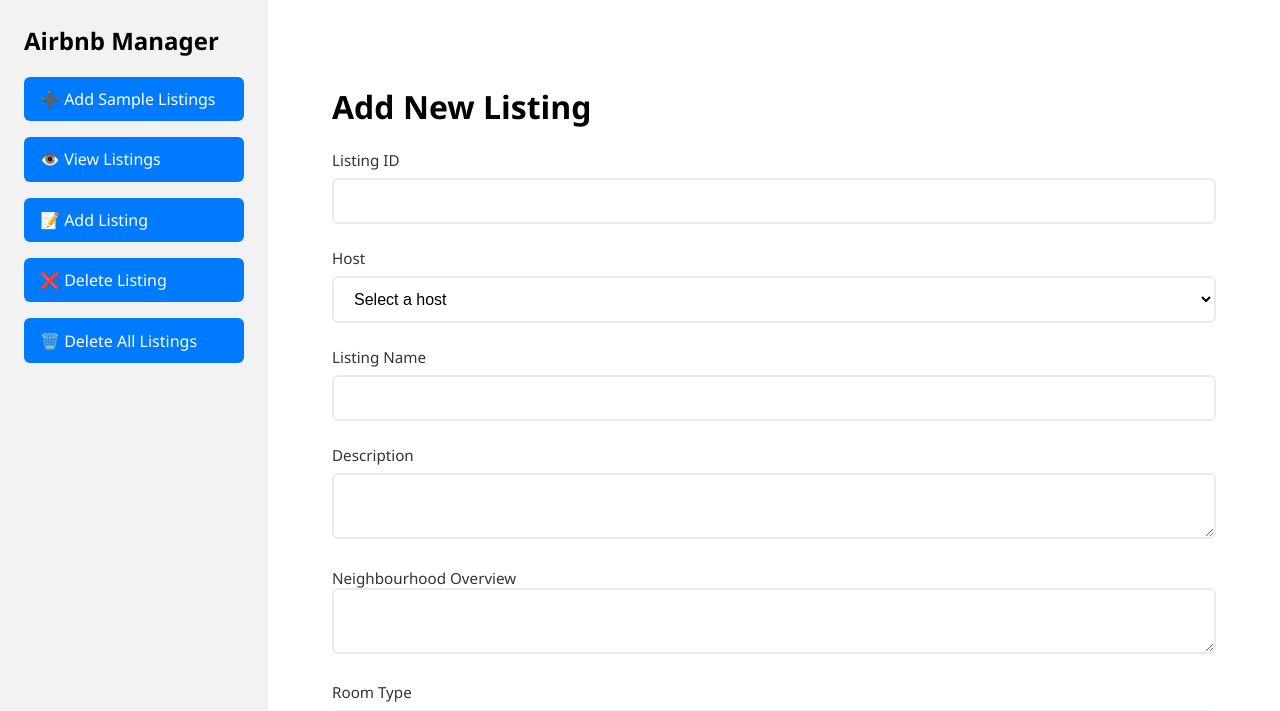
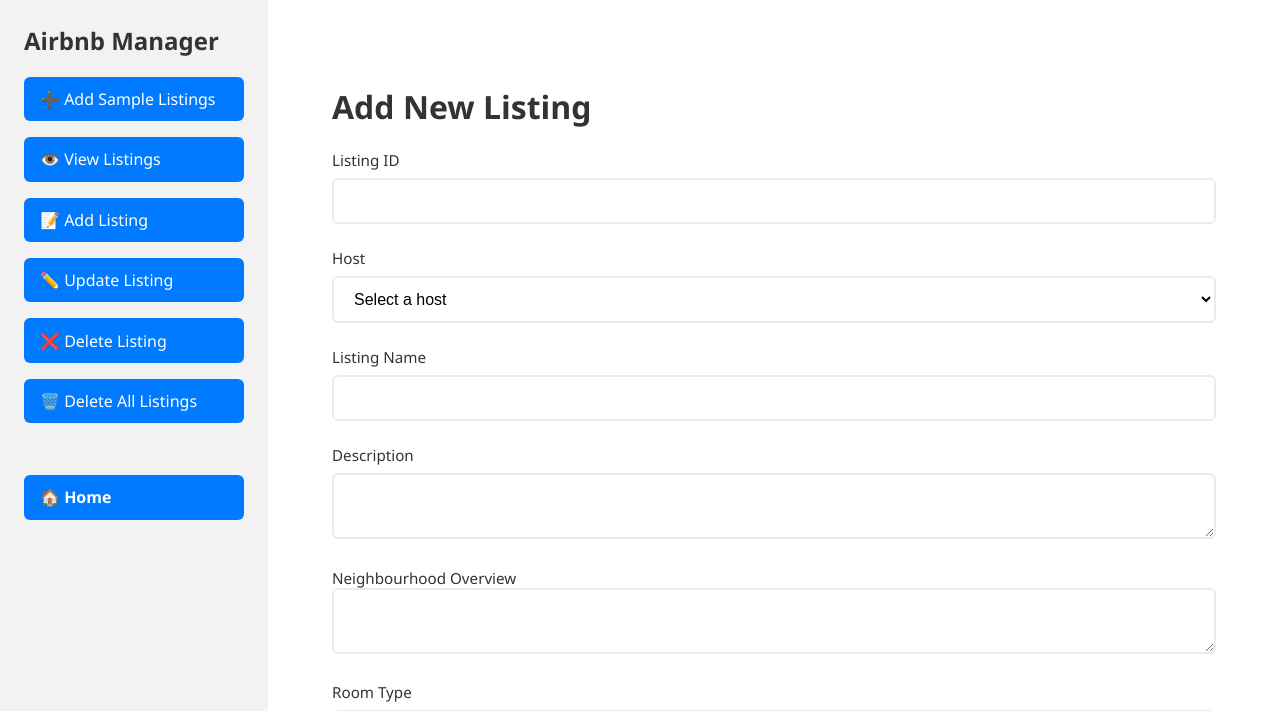
Before and after one commit to hbmahida/CS-348-Group-Project-S25, a Flask app: page /add-listing in a window 1280 px wide. Shown: the top 711 px of the page. Run offline with Flask 3, Linux system fonts and the light colour scheme; data that the repository does not hold is empty; some libraries are stand-ins or nearby versions.

Commit message:
html and css theme changes

```diff
--- a/static/styles.css
+++ b/static/styles.css
@@ -305,3 +305,81 @@
         width: 100%;
       }
     }
+
+/* DARK MODE */
+.dark-theme {
+  --bg-color: #393E46;
+  --fg-color: #EEEEEE;
+  --panel-bg: #2C2F33;
+}
+
+body {
+  background-color: var(--bg-color, #f9f9f9);
+  color: var(--fg-color, #333333);
+}
+
+.sidebar {
+  background-color: var(--panel-bg, #f2f2f2);
+}
+
+.main-content {
+  background-color: var(--panel-bg, #ffffff);
+}
+
+/* keep your blue buttons the same */
+.btn-primary {
+  background-color: #007bff;
+  color: white;
+}
+
+/* ---- THEME VARIABLES ---- */
+:root {
+  --bg-color: #f9f9f9;
+  --panel-bg: #ffffff;
+  --sidebar-bg: #f2f2f2;
+  --fg-color: #333333;
+}
+
+.dark-theme {
+  --bg-color: #393E46;
+  --panel-bg: #2C2F33;
+  --sidebar-bg: #393E46;
+  --fg-color: #EEEEEE;
+}
+
+/* apply variables */
+body {
+  background-color: var(--bg-color);
+  color: var(--fg-color);
+}
+
+.sidebar {
+  background-color: var(--sidebar-bg);
+}
+
+.main-content {
+  background-color: var(--panel-bg);
+}
+
+/* sidebar header layout */
+.sidebar-header {
+  display: flex;
+  align-items: center;
+  justify-content: space-between;
+  margin-bottom: 1rem;
+}
+
+/* toggle button styling */
+.theme-toggle {
+  background: none;
+  border: none;
+  font-size: 1.25rem;
+  cursor: pointer;
+  line-height: 1;
+  padding: 0.25rem;
+  color: var(--fg-color);
+}
+
+.theme-toggle:focus {
+  outline: 2px solid #007bff;
+}
--- a/templates/base.html
+++ b/templates/base.html
@@ -12,8 +12,12 @@
             <a href="{{ url_for('add_sample') }}">➕ Add Sample Listings</a>
             <a href="{{ url_for('view_listings') }}">👁️ View Listings</a>
             <a href="{{ url_for('add_listing') }}">📝 Add Listing</a>
+            <a href="{{ url_for('update_listing') }}">✏️ Update Listing</a>
             <a href="{{ url_for('delete_listing') }}">❌ Delete Listing</a>
             <a href="{{ url_for('delete_all') }}">🗑️ Delete All Listings</a>
+            <div style="margin-top: auto; padding-top: 20px;">
+                <a href="{{ url_for('home') }}" style="color: #ffffff; font-weight: bold;">🏠 Home</a>
+            </div>
         </aside>
 
         <main class="main-content">
```
